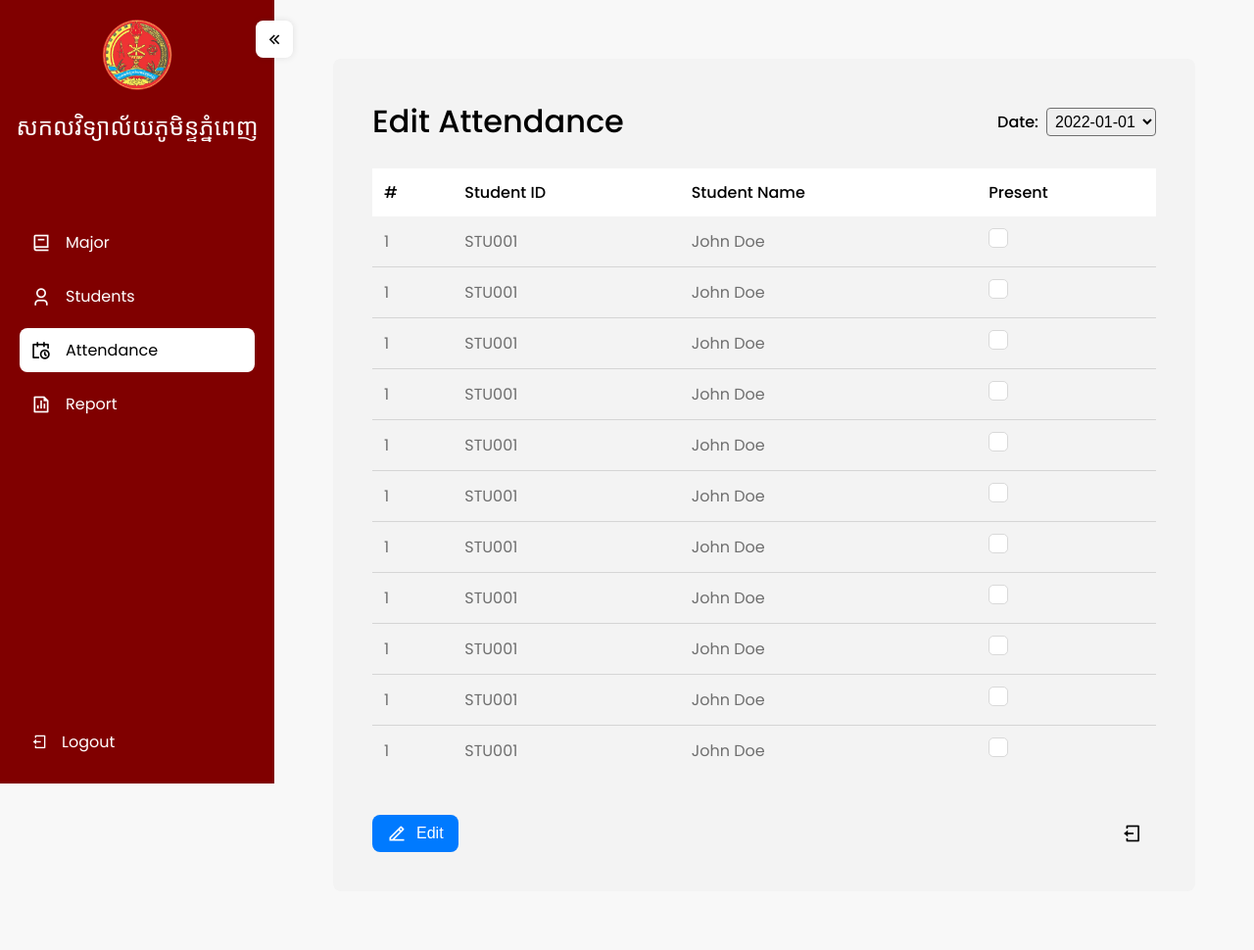
After one commit to Vitoumeng/attendance_app, a PHP site: page /example/attendance_edit.html in a window 1280 px wide. The commit adds this page. Shown: the whole page at 98% size. Run offline with PHP 8.4, Linux system fonts and the light colour scheme; some libraries are stand-ins or nearby versions; some web fonts are replaced.

Commit message:
Create some sample ui complete

```diff
--- a/assets/css/index.css
+++ b/assets/css/index.css
@@ -132,6 +132,7 @@ ul {
 
 .table th {
   font-weight: var(--fw-500);
+  color: var(--black-color);
 }
 
 .btn {
@@ -195,6 +196,33 @@ ul {
   display: flex;
   justify-content: space-between;
   align-items: center;
+}
+
+.header-form {
+  display: flex;
+  align-items: center;
+  column-gap: 8px;
+
+  label {
+    color: var(--black-color);
+    font-weight: var(--fw-500);
+  }
+
+  input {
+    padding: 4px;
+    border-radius: 4px;
+    border: 1px solid var(--gray-color);
+    font-size: var(--font-16-size);
+    transition: 0.2s ease-in-out;
+  }
+
+  select {
+    padding: 4px;
+    border-radius: 4px;
+    border: 1px solid var(--gray-color);
+    font-size: var(--font-16-size);
+    transition: 0.2s ease-in-out;
+  }
 }
 
 .actions {
@@ -418,7 +446,7 @@ ul {
 
 .forms .actions {
   margin-top: 40px;
-  justify-content: flex-end;
+  justify-content: space-between;
 
   .btn-blue {
     background: var(--blue-color);
@@ -433,3 +461,111 @@ ul {
     }
   }
 }
+
+/* Checkbox */
+.ui-checkbox {
+  --primary-color: #1677ff;
+  --secondary-color: #fff;
+  --primary-hover-color: #4096ff;
+  /* checkbox */
+  --checkbox-diameter: 20px;
+  --checkbox-border-radius: 5px;
+  --checkbox-border-color: #d9d9d9;
+  --checkbox-border-width: 1px;
+  --checkbox-border-style: solid;
+  /* checkmark */
+  --checkmark-size: 1.2;
+}
+
+.ui-checkbox,
+.ui-checkbox *,
+.ui-checkbox *::before,
+.ui-checkbox *::after {
+  -webkit-box-sizing: border-box;
+  box-sizing: border-box;
+}
+
+.ui-checkbox {
+  -webkit-appearance: none;
+  -moz-appearance: none;
+  appearance: none;
+  width: var(--checkbox-diameter);
+  height: var(--checkbox-diameter);
+  border-radius: var(--checkbox-border-radius);
+  background: var(--secondary-color);
+  border: var(--checkbox-border-width) var(--checkbox-border-style)
+    var(--checkbox-border-color);
+  -webkit-transition: all 0.3s;
+  -o-transition: all 0.3s;
+  transition: all 0.3s;
+  cursor: pointer;
+  position: relative;
+}
+
+.ui-checkbox::after {
+  content: "";
+  position: absolute;
+  top: 0;
+  left: 0;
+  right: 0;
+  bottom: 0;
+  -webkit-box-shadow: 0 0 0 calc(var(--checkbox-diameter) / 2.5)
+    var(--primary-color);
+  box-shadow: 0 0 0 calc(var(--checkbox-diameter) / 2.5) var(--primary-color);
+  border-radius: inherit;
+  opacity: 0;
+  -webkit-transition: all 0.5s cubic-bezier(0.12, 0.4, 0.29, 1.46);
+  -o-transition: all 0.5s cubic-bezier(0.12, 0.4, 0.29, 1.46);
+  transition: all 0.5s cubic-bezier(0.12, 0.4, 0.29, 1.46);
+}
+
+.ui-checkbox::before {
+  top: 40%;
+  left: 50%;
+  content: "";
+  position: absolute;
+  width: 4px;
+  height: 7px;
+  border-right: 2px solid var(--secondary-color);
+  border-bottom: 2px solid var(--secondary-color);
+  -webkit-transform: translate(-50%, -50%) rotate(45deg) scale(0);
+  -ms-transform: translate(-50%, -50%) rotate(45deg) scale(0);
+  transform: translate(-50%, -50%) rotate(45deg) scale(0);
+  opacity: 0;
+  -webkit-transition: all 0.1s cubic-bezier(0.71, -0.46, 0.88, 0.6),
+    opacity 0.1s;
+  -o-transition: all 0.1s cubic-bezier(0.71, -0.46, 0.88, 0.6), opacity 0.1s;
+  transition: all 0.1s cubic-bezier(0.71, -0.46, 0.88, 0.6), opacity 0.1s;
+}
+
+/* actions */
+
+.ui-checkbox:hover {
+  border-color: var(--primary-color);
+}
+
+.ui-checkbox:checked {
+  background: var(--primary-color);
+  border-color: transparent;
+}
+
+.ui-checkbox:checked::before {
+  opacity: 1;
+  -webkit-transform: translate(-50%, -50%) rotate(45deg)
+    scale(var(--checkmark-size));
+  -ms-transform: translate(-50%, -50%) rotate(45deg)
+    scale(var(--checkmark-size));
+  transform: translate(-50%, -50%) rotate(45deg) scale(var(--checkmark-size));
+  -webkit-transition: all 0.2s cubic-bezier(0.12, 0.4, 0.29, 1.46) 0.1s;
+  -o-transition: all 0.2s cubic-bezier(0.12, 0.4, 0.29, 1.46) 0.1s;
+  transition: all 0.2s cubic-bezier(0.12, 0.4, 0.29, 1.46) 0.1s;
+}
+
+.ui-checkbox:active:not(:checked)::after {
+  -webkit-transition: none;
+  -o-transition: none;
+  -webkit-box-shadow: none;
+  box-shadow: none;
+  transition: none;
+  opacity: 1;
+}
--- /dev/null
+++ b/example/attendance_edit.html
@@ -0,0 +1,264 @@
+<!DOCTYPE html>
+<html lang="en">
+  <head>
+    <meta charset="UTF-8" />
+    <meta name="viewport" content="width=device-width, initial-scale=1.0" />
+    <title>Attendance App</title>
+
+    <!-- CSS -->
+    <link rel="stylesheet" href="../assets/css/index.css" type="text/css" />
+
+    <!-- Icon -->
+    <link
+      href="https://cdn.jsdelivr.net/npm/remixicon@4.5.0/fonts/remixicon.css"
+      rel="stylesheet"
+    />
+  </head>
+  <body>
+    <!-- Sidebar -->
+    <header class="header" id="header">
+      <nav class="sidebar">
+        <a href="#" class="sidebar__logo">
+          <img src="../assets/img/logo.png" alt="Logo Rupp" />
+          <span>សកលវិទ្យាល័យភូមិន្ទភ្នំពេញ</span>
+        </a>
+
+        <!-- Sidebar List -->
+        <ul class="sidebar__list">
+          <li class="sidebar__item">
+            <a href="./major.html" class="sidebar__link">
+              <i class="ri-book-2-line"></i>
+              <span>Major</span>
+            </a>
+          </li>
+
+          <li class="sidebar__item">
+            <a href="./student.html" class="sidebar__link">
+              <i class="ri-user-3-line"></i>
+              <span>Students</span>
+            </a>
+          </li>
+
+          <li class="sidebar__item">
+            <a href="./attendance.html" class="sidebar__link active">
+              <i class="ri-calendar-schedule-line"></i>
+              <span>Attendance</span>
+            </a>
+          </li>
+
+          <li class="sidebar__item">
+            <a href="./report.html" class="sidebar__link">
+              <i class="ri-file-chart-line"></i>
+              <span>Report</span>
+            </a>
+          </li>
+        </ul>
+
+        <!-- Sidebar Toggle -->
+        <div id="sidebar-toggle" class="sidebar__toggle">
+          <i class="ri-arrow-left-double-line sidebar__icon"></i>
+        </div>
+
+        <a href="#" class="sidebar__logout">
+          <i class="ri-logout-box-line sidebar__icon"></i>
+          <span>Logout</span>
+        </a>
+      </nav>
+    </header>
+
+    <!-- Main Content -->
+    <main class="main" id="main">
+      <!-- Attendance -->
+      <section class="container">
+        <div class="container-header">
+          <h1>Edit Attendance</h1>
+
+          <form class="header-form">
+            <label for="attendance-date">Date:</label>
+
+            <select type="date" name="attendance-date" id="attendance-date">
+              <option value="2022-01-01">2022-01-01</option>
+              <option value="2022-01-02">2022-01-02</option>
+              <option value="2022-01-03">2022-01-03</option>
+              <option value="2022-01-04">2022-01-04</option>
+              <option value="2022-01-05">2022-01-05</option>
+              <option value="2022-01-06">2022-01-06</option>
+            </select>
+          </form>
+        </div>
+
+        <form action="" class="forms">
+          <table class="table">
+            <thead>
+              <tr>
+                <th>#</th>
+                <th>Student ID</th>
+                <th>Student Name</th>
+                <th>Present</th>
+              </tr>
+            </thead>
+            <tbody>
+              <tr>
+                <td>1</td>
+                <td>STU001</td>
+                <td>John Doe</td>
+                <td>
+                  <input
+                    class="ui-checkbox"
+                    type="checkbox"
+                    name="attendance[]"
+                    id="attendance-1"
+                  />
+                </td>
+              </tr>
+              <tr>
+                <td>1</td>
+                <td>STU001</td>
+                <td>John Doe</td>
+                <td>
+                  <input
+                    class="ui-checkbox"
+                    type="checkbox"
+                    name="attendance[]"
+                    id="attendance-1"
+                  />
+                </td>
+              </tr>
+              <tr>
+                <td>1</td>
+                <td>STU001</td>
+                <td>John Doe</td>
+                <td>
+                  <input
+                    class="ui-checkbox"
+                    type="checkbox"
+                    name="attendance[]"
+                    id="attendance-1"
+                  />
+                </td>
+              </tr>
+              <tr>
+                <td>1</td>
+                <td>STU001</td>
+                <td>John Doe</td>
+                <td>
+                  <input
+                    class="ui-checkbox"
+                    type="checkbox"
+                    name="attendance[]"
+                    id="attendance-1"
+                  />
+                </td>
+              </tr>
+              <tr>
+                <td>1</td>
+                <td>STU001</td>
+                <td>John Doe</td>
+                <td>
+                  <input
+                    class="ui-checkbox"
+                    type="checkbox"
+                    name="attendance[]"
+                    id="attendance-1"
+                  />
+                </td>
+              </tr>
+              <tr>
+                <td>1</td>
+                <td>STU001</td>
+                <td>John Doe</td>
+                <td>
+                  <input
+                    class="ui-checkbox"
+                    type="checkbox"
+                    name="attendance[]"
+                    id="attendance-1"
+                  />
+                </td>
+              </tr>
+              <tr>
+                <td>1</td>
+                <td>STU001</td>
+                <td>John Doe</td>
+                <td>
+                  <input
+                    class="ui-checkbox"
+                    type="checkbox"
+                    name="attendance[]"
+                    id="attendance-1"
+                  />
+                </td>
+              </tr>
+              <tr>
+                <td>1</td>
+                <td>STU001</td>
+                <td>John Doe</td>
+                <td>
+                  <input
+                    class="ui-checkbox"
+                    type="checkbox"
+                    name="attendance[]"
+                    id="attendance-1"
+                  />
+                </td>
+              </tr>
+              <tr>
+                <td>1</td>
+                <td>STU001</td>
+                <td>John Doe</td>
+                <td>
+                  <input
+                    class="ui-checkbox"
+                    type="checkbox"
+                    name="attendance[]"
+                    id="attendance-1"
+                  />
+                </td>
+              </tr>
+              <tr>
+                <td>1</td>
+                <td>STU001</td>
+                <td>John Doe</td>
+                <td>
+                  <input
+                    class="ui-checkbox"
+                    type="checkbox"
+                    name="attendance[]"
+                    id="attendance-1"
+                  />
+                </td>
+              </tr>
+              <tr>
+                <td>1</td>
+                <td>STU001</td>
+                <td>John Doe</td>
+                <td>
+                  <input
+                    class="ui-checkbox"
+                    type="checkbox"
+                    name="attendance[]"
+                    id="attendance-1"
+                  />
+                </td>
+              </tr>
+            </tbody>
+          </table>
+
+          <div class="actions">
+            <button type="submit" class="btn btn-blue">
+              <i class="ri-edit-2-line"></i>
+              <span>Edit</span>
+            </button>
+
+            <a href="./attendance.html" class="btn btn-red">
+              <i class="ri-logout-box-line"></i>
+            </a>
+          </div>
+        </form>
+      </section>
+    </main>
+
+    <!-- JS -->
+    <script src="../assets/js/main.js" type="text/javascript"></script>
+  </body>
+</html>
```
Also changed, not shown: example/attendance.html (+15 -15 lines), example/attendance_add.html (added, +256 -0 lines), example/student_add.html (+5 -10 lines), example/student_edit.html (+7 -5 lines).
